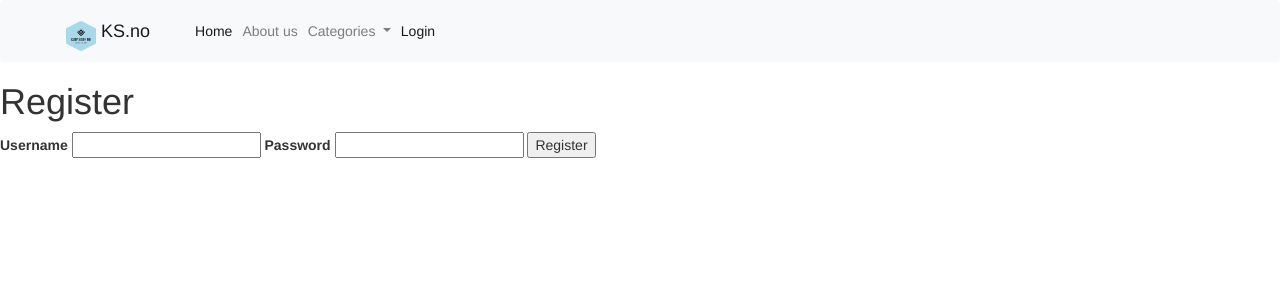
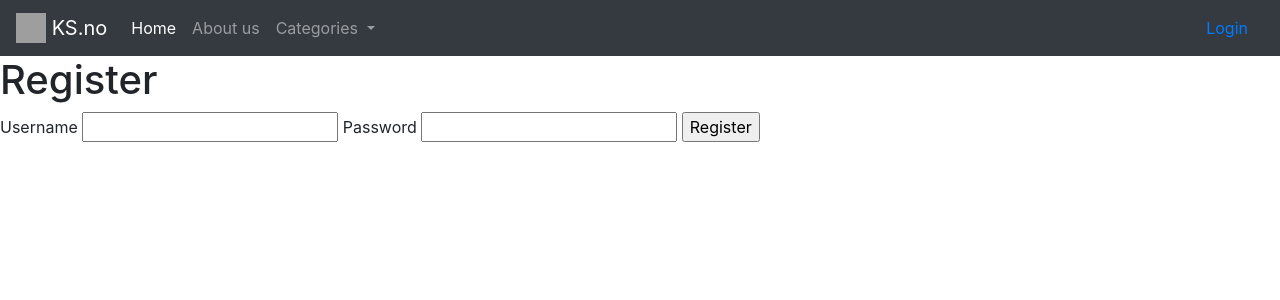
Before and after one commit to LarsIndreeide/Dat250blogg, a Flask app: page /auth/register in a window 1280 px wide. Shown: the top 300 px of the page. Run offline with Flask 2, Linux system fonts and the light colour scheme; some libraries are stand-ins or nearby versions; grey boxes are pictures that could not be loaded.

Commit message:
Last update before bed

```diff
--- a/flaskr/templates/base.html
+++ b/flaskr/templates/base.html
@@ -23,10 +23,9 @@
     margin-bottom: 0;
 }
 </style>
-<nav class="navbar navbar-expand-lg navbar-light bg-light">
-<a class="navbar-brand" href="#">
-  <a class="navbar-brand" href="#">
-    <img src="../images/logo.png" width="30" height="30" class="d-inline-block align-top" alt="">
+<nav class="navbar navbar-expand-lg navbar-dark bg-dark">
+  <a class="navbar-brand" href="../">
+    <img src="https://i.imgur.com/Aj2RX3o.png" width="30" height="30" class="d-inline-block align-top" alt="">
     KS.no
   </a>
   <button class="navbar-toggler" type="button" data-toggle="collapse" data-target="#navbarSupportedContent" aria-controls="navbarSupportedContent" aria-expanded="false" aria-label="Toggle navigation">
@@ -51,18 +50,18 @@
           <div class="dropdown-divider"></div>
           <a class="dropdown-item" href="#">Something else here</a>
         </div>
+        </ul>
       </li>
       {% if g.user %}
-      <li class="nav-item">
         <a class="nav-link" href="{{ url_for('auth.logout') }}">Logout</a>
-        <a class="nav-link disabled" href="#">{{ g.user['username'] }}</a>
-      </li>
       {% else %}
-      <li class="nav-item ">
         <a class="nav-link active" href="{{ url_for('auth.login') }}">Login</a>
-      </li>
       {% endif %}
-    </ul>
+      <span class="navbar-text"
+        >{{ g.user['username'] }}
+      </span>
+
+
   </div>
 </nav>
 
@@ -83,6 +82,7 @@
 
 
 
-<script src="//ajax.googleapis.com/ajax/libs/jquery/1.11.0/jquery.min.js"></script>
-<script src="//netdna.bootstrapcdn.com/bootstrap/3.1.1/js/bootstrap.min.js"></script>
-<link rel="stylesheet" type="text/css" href="//netdna.bootstrapcdn.com/bootstrap/3.1.1/css/bootstrap.min.css">
+
+<script src="https://code.jquery.com/jquery-3.2.1.slim.min.js" integrity="sha384-KJ3o2DKtIkvYIK3UENzmM7KCkRr/rE9/Qpg6aAZGJwFDMVNA/GpGFF93hXpG5KkN" crossorigin="anonymous"></script>
+<script src="https://cdnjs.cloudflare.com/ajax/libs/popper.js/1.12.9/umd/popper.min.js" integrity="sha384-ApNbgh9B+Y1QKtv3Rn7W3mgPxhU9K/ScQsAP7hUibX39j7fakFPskvXusvfa0b4Q" crossorigin="anonymous"></script>
+<script src="https://maxcdn.bootstrapcdn.com/bootstrap/4.0.0/js/bootstrap.min.js" integrity="sha384-JZR6Spejh4U02d8jOt6vLEHfe/JQGiRRSQQxSfFWpi1MquVdAyjUar5+76PVCmYl" crossorigin="anonymous"></script>
```
Also changed, not shown: flaskr/templates/auth/about.html (added).
